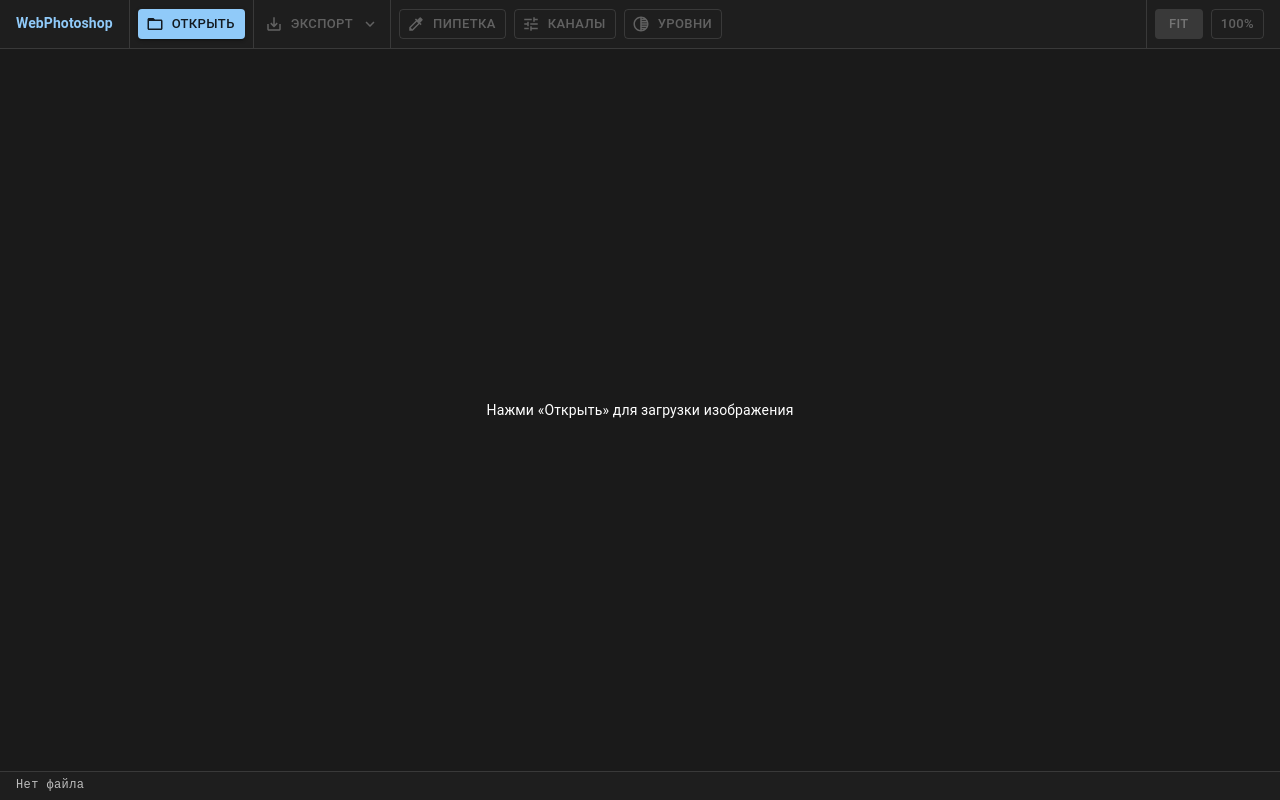
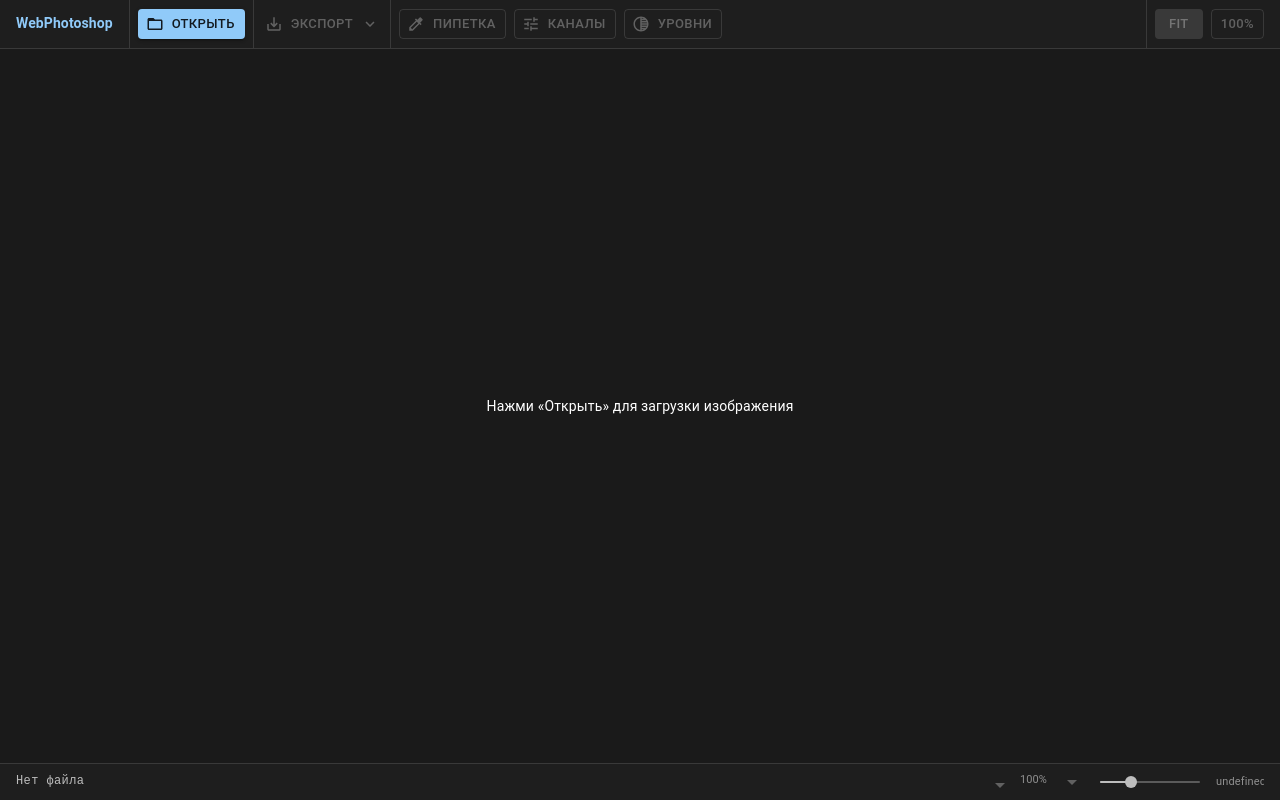
Before and after one commit to FrontendCourseMP/photoshop-Skavell, a React (Vite) app: page / in a window 1280 px wide. Built offline with nearby package versions, Linux system fonts and the light colour scheme.

Commit message:
feat(lab4): add zoom slider, presets and interpolation selector to StatusBar

```diff
--- a/src/components/status-bar/StatusBar.tsx
+++ b/src/components/status-bar/StatusBar.tsx
@@ -1,10 +1,34 @@
-// src/components/status-bar/StatusBar.tsx
 import Box from '@mui/material/Box';
 import Typography from '@mui/material/Typography';
+import Select from '@mui/material/Select';
+import MenuItem from '@mui/material/MenuItem';
+import Slider from '@mui/material/Slider';
+import InputBase from '@mui/material/InputBase';
+import Tooltip from '@mui/material/Tooltip';
+import { useState } from 'react';
+import type { SelectChangeEvent } from '@mui/material/Select';
 import type { LoadedImage } from '../../image/imageTypes';
+import type { InterpolationMethod } from '../../image/interpolation';
+
+const ZOOM_PRESETS = [12, 25, 33, 50, 67, 75, 100, 150, 200, 300] as const;
+
+const METHOD_LABELS: Record<InterpolationMethod, string> = {
+  nearest: 'Ближайший сосед',
+  bilinear: 'Билинейная',
+};
+
+const METHOD_TOOLTIPS: Record<InterpolationMethod, string> = {
+  nearest: 'Берёт ближайший пиксель без смешивания. Резкие границы, подходит для пиксельной графики.',
+  bilinear: 'Усредняет 4 соседних пикселя. Плавный результат, подходит для фото.',
+};
 
 type Props = {
   image: LoadedImage | null;
+  effectiveZoom: number | null;
+  interpolationMethod: InterpolationMethod;
+  hasImage: boolean;
+  onZoom: (zoom: 'fit' | number) => void;
+  onInterpolationChange: (method: InterpolationMethod) => void;
 };
 
 function buildStatusText(image: LoadedImage): string {
@@ -20,7 +44,57 @@ function buildStatusText(image: LoadedImage): string {
   return parts.join(' | ');
 }
 
-export function StatusBar({ image }: Props) {
+export function StatusBar({
+  image,
+  effectiveZoom,
+  interpolationMethod,
+  hasImage,
+  onZoom,
+  onInterpolationChange,
+}: Props) {
+  const [inputValue, setInputValue] = useState('');
+  const [inputFocused, setInputFocused] = useState(false);
+
+  const disabled = !hasImage || effectiveZoom === null;
+  const displayZoom = effectiveZoom ?? 100;
+
+  function handleZoomPresetChange(e: SelectChangeEvent<number>) {
+    onZoom(Number(e.target.value));
+  }
+
+  function handleSliderChange(_: Event, value: number | number[]) {
+    onZoom(value as number);
+  }
+
+  function handleInputFocus() {
+    setInputFocused(true);
+    setInputValue(String(effectiveZoom ?? ''));
+  }
+
+  function handleInputBlur() {
+    setInputFocused(false);
+    const n = parseInt(inputValue, 10);
+    if (!isNaN(n) && n >= 12 && n <= 300) {
+      onZoom(n);
+    }
+    setInputValue('');
+  }
+
+  function handleInputKeyDown(e: React.KeyboardEvent<HTMLInputElement>) {
+    if (e.key === 'Enter') {
+      (e.currentTarget as HTMLInputElement).blur();
+    }
+  }
+
+  function handleMethodChange(e: SelectChangeEvent<string>) {
+    onInterpolationChange(e.target.value as InterpolationMethod);
+  }
+
+  // Determine select value: if effectiveZoom is a preset, use it; else use '' to show current value
+  const presetValue: number | '' = effectiveZoom !== null && (ZOOM_PRESETS as readonly number[]).includes(effectiveZoom)
+    ? effectiveZoom
+    : '';
+
   return (
     <Box
       sx={{
@@ -30,17 +104,89 @@ export function StatusBar({ image }: Props) {
         borderTop: '1px solid',
         borderColor: 'divider',
         flexShrink: 0,
-        minHeight: 28,
+        minHeight: 36,
         display: 'flex',
         alignItems: 'center',
+        gap: 1,
       }}
     >
       <Typography
         variant="caption"
-        sx={{ fontFamily: 'monospace', color: 'text.secondary', whiteSpace: 'nowrap', overflow: 'hidden', textOverflow: 'ellipsis' }}
+        sx={{
+          fontFamily: 'monospace',
+          color: 'text.secondary',
+          whiteSpace: 'nowrap',
+          overflow: 'hidden',
+          textOverflow: 'ellipsis',
+          flex: 1,
+          minWidth: 0,
+        }}
       >
         {image !== null ? buildStatusText(image) : 'Нет файла'}
       </Typography>
+
+      {/* Interpolation method */}
+      <Tooltip title={METHOD_TOOLTIPS[interpolationMethod]} placement="top">
+        <span>
+          <Select
+            size="small"
+            value={interpolationMethod}
+            onChange={handleMethodChange}
+            disabled={disabled}
+            variant="standard"
+            disableUnderline
+            sx={{ fontSize: 11, color: 'text.secondary', minWidth: 130 }}
+          >
+            {(['bilinear', 'nearest'] as InterpolationMethod[]).map((m) => (
+              <MenuItem key={m} value={m} sx={{ fontSize: 12 }}>
+                {METHOD_LABELS[m]}
+              </MenuItem>
+            ))}
+          </Select>
+        </span>
+      </Tooltip>
+
+      {/* Zoom preset dropdown */}
+      <Select
+        size="small"
+        value={presetValue}
+        onChange={handleZoomPresetChange}
+        disabled={disabled}
+        variant="standard"
+        disableUnderline
+        displayEmpty
+        sx={{ fontSize: 11, color: 'text.secondary', minWidth: 64 }}
+        renderValue={(v) => ((v as number | '') === '' ? `${displayZoom}%` : `${v}%`)}
+      >
+        {ZOOM_PRESETS.map((p) => (
+          <MenuItem key={p} value={p} sx={{ fontSize: 12 }}>
+            {p}%
+          </MenuItem>
+        ))}
+      </Select>
+
+      {/* Zoom slider */}
+      <Slider
+        min={12}
+        max={300}
+        value={displayZoom}
+        onChange={handleSliderChange}
+        disabled={disabled}
+        size="small"
+        sx={{ width: 100, mx: 1 }}
+      />
+
+      {/* Zoom input */}
+      <InputBase
+        value={inputFocused ? inputValue : (effectiveZoom !== null ? `${effectiveZoom}%` : '')}
+        onFocus={handleInputFocus}
+        onBlur={handleInputBlur}
+        onChange={(e) => { setInputValue(e.target.value); }}
+        onKeyDown={handleInputKeyDown}
+        disabled={disabled}
+        inputProps={{ style: { textAlign: 'right', fontSize: 11, width: 48 } }}
+        sx={{ color: 'text.secondary' }}
+      />
     </Box>
   );
 }
```
